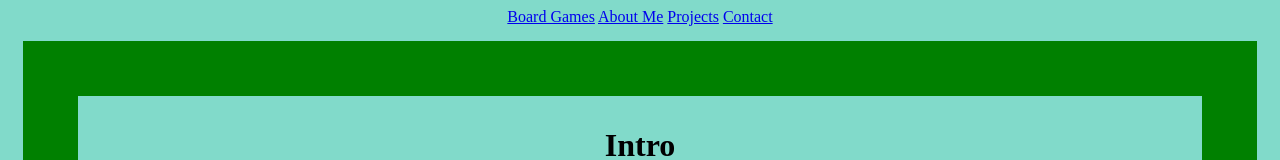
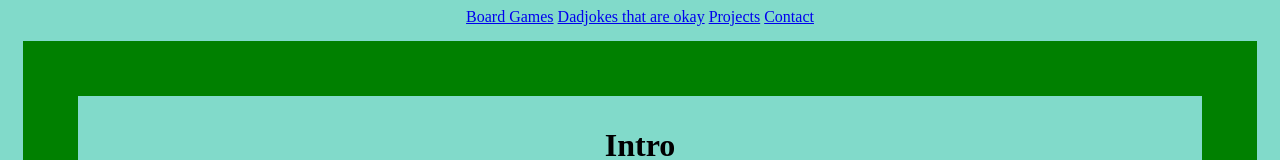
Before and after one commit to Fs4life13/Personal-page-, a plain HTML site: page index.html in a window 1280 px wide. Shown: the top 160 px of the page. Drawn offline with Linux system fonts and the light colour scheme.

Commit message:
Update index.html

```diff
--- a/index.html
+++ b/index.html
@@ -37,7 +37,7 @@
 <body>
 <nav>
     <a href="boardgames.html">Board Games</a>
-    <a href="about.html">About Me</a>
+    <a href="Dadjokes.html">Dadjokes that are okay</a>
     <a href="projects.html">Projects</a>
     <a href="contact.html">Contact</a>
 </nav>
```
